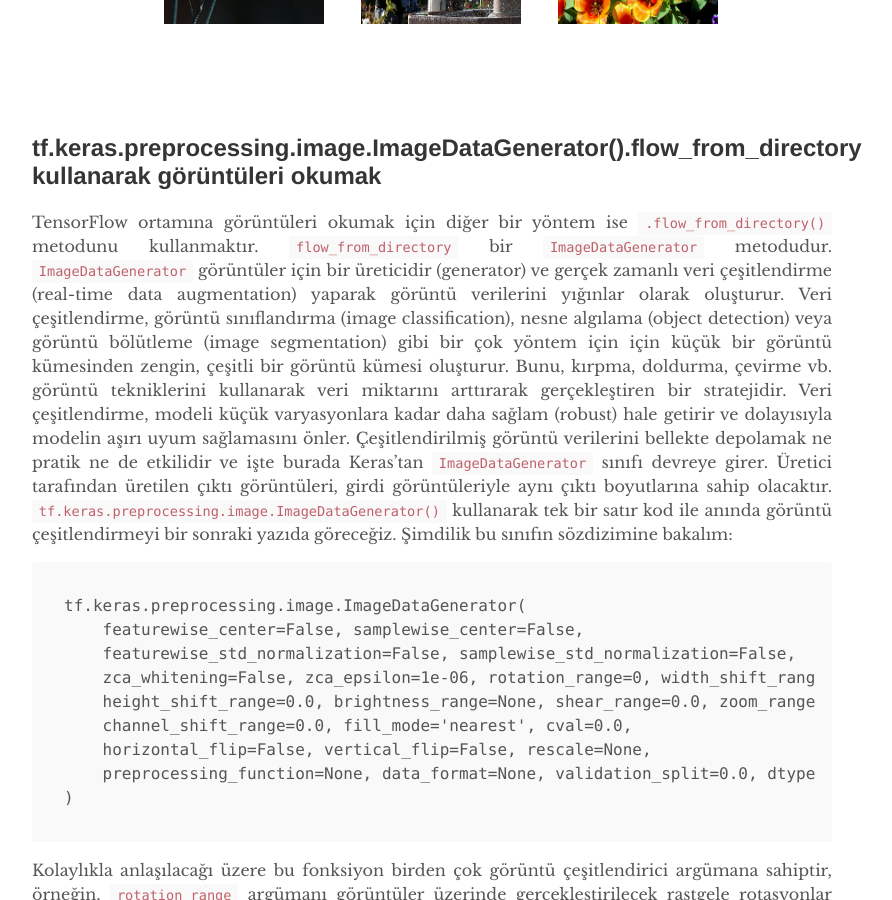
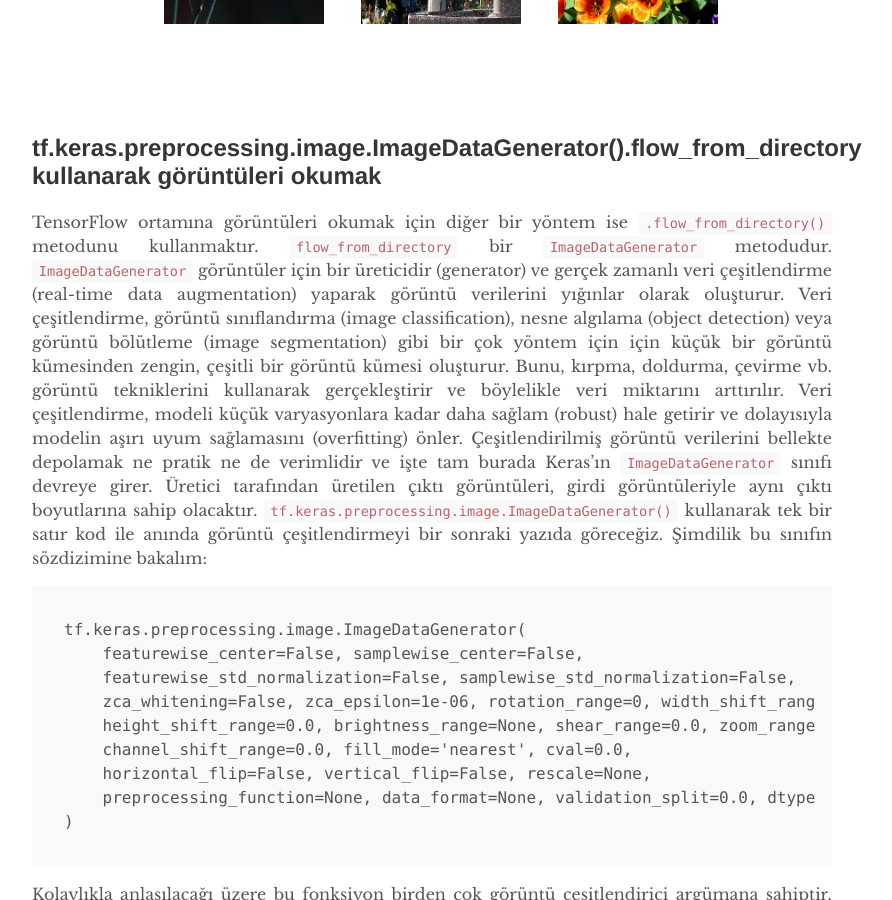
Before and after one commit to mmuratarat/turkish, a Jekyll site: the page built from _posts/2021-03-15-reading-images-into-TF.md, in a window 1280 px wide and 900 px high, scrolled down 11186 px. Shown: the whole window, without its empty margins (208-1100 px from the left). Built offline with Jekyll 4.4.1, drawn with Linux system fonts in a browser that asks for light colours; formulas are drawn with MathJax 3; comment, search, counter and statistics services are not loaded; some of the changed lines change nothing that is shown; some of the changed text lies outside the part shown.

Commit message:
Update 2021-03-15-reading-images-into-TF.md

````diff
--- a/_posts/2021-03-15-reading-images-into-TF.md
+++ b/_posts/2021-03-15-reading-images-into-TF.md
@@ -154,7 +154,7 @@ train_ds
 #<BatchDataset shapes: ((None, 180, 180, 3), (None,)), types: (tf.float32, tf.int32)>
 ```
 
-Toplamda 3670 görüntü vardı ve `image_dataset_from_directory` fonksiyonu doğru şekilde bu görüntüleri okuyabildi. 5 tane alt dizin bulunduğu için 5 tane sınıf olduğunu bulabildi çünkü `labels = 'inferred'` olarak ayarlandı, diğer bir deyiş ile etiketler dizin yapısından üretildi.
+Toplamda 3670 görüntü vardır ve `image_dataset_from_directory` fonksiyonu doğru şekilde bu görüntüleri okuyabildi. 5 tane alt dizin bulunduğu için 5 tane sınıf olduğunu bulabildi çünkü `labels = 'inferred'` olarak ayarlandı, diğer bir ifade ile etiketler dizin yapısından üretildi.
 
 Burada `label_mode='int'` olarak ayarlandığı için etiket değişkeninin boyutu  `(None,)` olmuştur. `None`, yığın büyüklüğünü temsil etmektedir. Bu `tf.data.Dataset` nesnesi her seferinde 32 tane (180 x 180) boyutlu görüntüyü size geri döndürecektir çünkü `batch_size = 32` olarak ayarlanmıştır.
 
@@ -233,7 +233,7 @@ for image, label in train_ds.take(1):
 #  [0. 0. 0. 1. 0.]], shape=(32, 5), dtype=float32)
 ```
 
-Kolaylıkla anlaşılacağı üzere görüntüler 3 kanallı 180 x 180lik görüntülerden oluşmaktadır ve etiketler kategorik vektörler olarak yani bir-elemanı-bir olan vektörler olarak kodlanmıştır (one-hot encoding). Bu nedenle her bir resmin etiketinin boyutu 5'tir, çünkü elimizde 5 sınıf vardır.
+Kolaylıkla anlaşılacağı üzere görüntüler 3 kanallı 180 x 180 boyutundadır ve etiketler bir-elemanı-bir olan vektörler olarak kodlanmıştır (one-hot encoding). Bu nedenle her bir resmin etiketinin boyutu 5'tir, çünkü elimizde 5 sınıf vardır.
 
 ```
 [1. 0. 0. 0. 0.] -> daisy
@@ -353,7 +353,7 @@ for images, labels in train_ds.take(1):
 
 ## tf.keras.preprocessing.image.ImageDataGenerator().flow_from_directory kullanarak görüntüleri okumak
 
-TensorFlow ortamına görüntüleri okumak için diğer bir yöntem ise `.flow_from_directory()`  metodunu kullanmaktır. `flow_from_directory` bir `ImageDataGenerator` metodudur. `ImageDataGenerator` görüntüler için bir üreticidir (generator) ve gerçek zamanlı veri çeşitlendirme (real-time data augmentation) yaparak görüntü verilerini yığınlar olarak oluşturur. Veri çeşitlendirme, görüntü sınıflandırma (image classification), nesne algılama (object detection) veya görüntü bölütleme (image segmentation) gibi bir çok yöntem için için küçük bir görüntü kümesinden zengin, çeşitli bir görüntü kümesi oluşturur. Bunu, kırpma, doldurma, çevirme vb. görüntü tekniklerini kullanarak veri miktarını arttırarak gerçekleştiren bir stratejidir. Veri çeşitlendirme, modeli küçük varyasyonlara kadar daha sağlam (robust) hale getirir ve dolayısıyla modelin aşırı uyum sağlamasını önler. Çeşitlendirilmiş görüntü verilerini bellekte depolamak ne pratik ne de etkilidir ve işte burada Keras'tan `ImageDataGenerator` sınıfı devreye girer. Üretici tarafından üretilen çıktı görüntüleri, girdi görüntüleriyle aynı çıktı boyutlarına sahip olacaktır. `tf.keras.preprocessing.image.ImageDataGenerator()` kullanarak tek bir satır kod ile anında görüntü çeşitlendirmeyi bir sonraki yazıda göreceğiz. Şimdilik bu sınıfın sözdizimine bakalım:
+TensorFlow ortamına görüntüleri okumak için diğer bir yöntem ise `.flow_from_directory()`  metodunu kullanmaktır. `flow_from_directory` bir `ImageDataGenerator` metodudur. `ImageDataGenerator` görüntüler için bir üreticidir (generator) ve gerçek zamanlı veri çeşitlendirme (real-time data augmentation) yaparak görüntü verilerini yığınlar olarak oluşturur. Veri çeşitlendirme, görüntü sınıflandırma (image classification), nesne algılama (object detection) veya görüntü bölütleme (image segmentation) gibi bir çok yöntem için için küçük bir görüntü kümesinden zengin, çeşitli bir görüntü kümesi oluşturur. Bunu, kırpma, doldurma, çevirme vb. görüntü tekniklerini kullanarak gerçekleştirir ve böylelikle veri miktarını arttırılır. Veri çeşitlendirme, modeli küçük varyasyonlara kadar daha sağlam (robust) hale getirir ve dolayısıyla modelin aşırı uyum sağlamasını (overfitting) önler. Çeşitlendirilmiş görüntü verilerini bellekte depolamak ne pratik ne de verimlidir ve işte tam burada Keras'ın `ImageDataGenerator` sınıfı devreye girer. Üretici tarafından üretilen çıktı görüntüleri, girdi görüntüleriyle aynı çıktı boyutlarına sahip olacaktır. `tf.keras.preprocessing.image.ImageDataGenerator()` kullanarak tek bir satır kod ile anında görüntü çeşitlendirmeyi bir sonraki yazıda göreceğiz. Şimdilik bu sınıfın sözdizimine bakalım:
 
 ```
 tf.keras.preprocessing.image.ImageDataGenerator(
````
